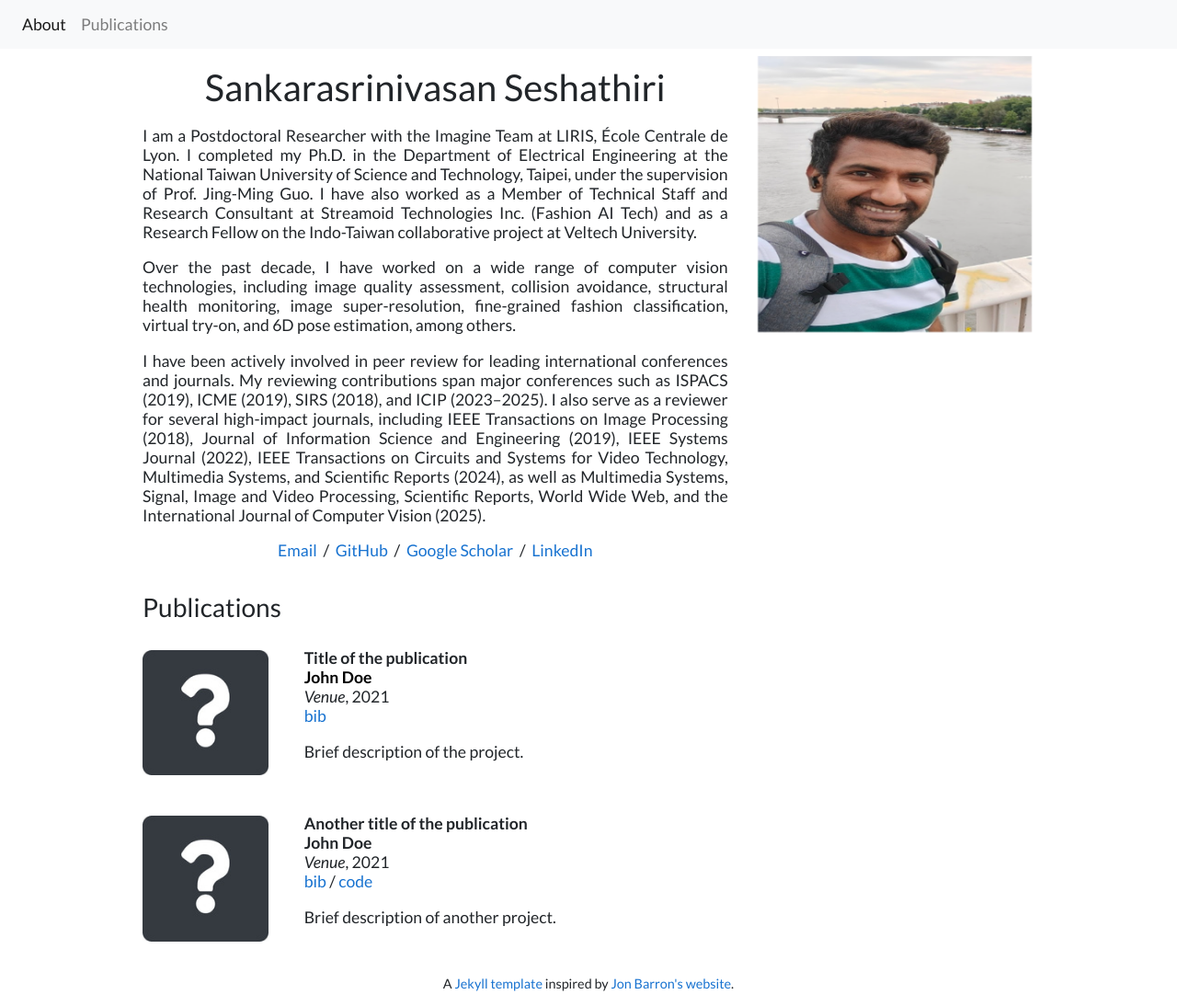
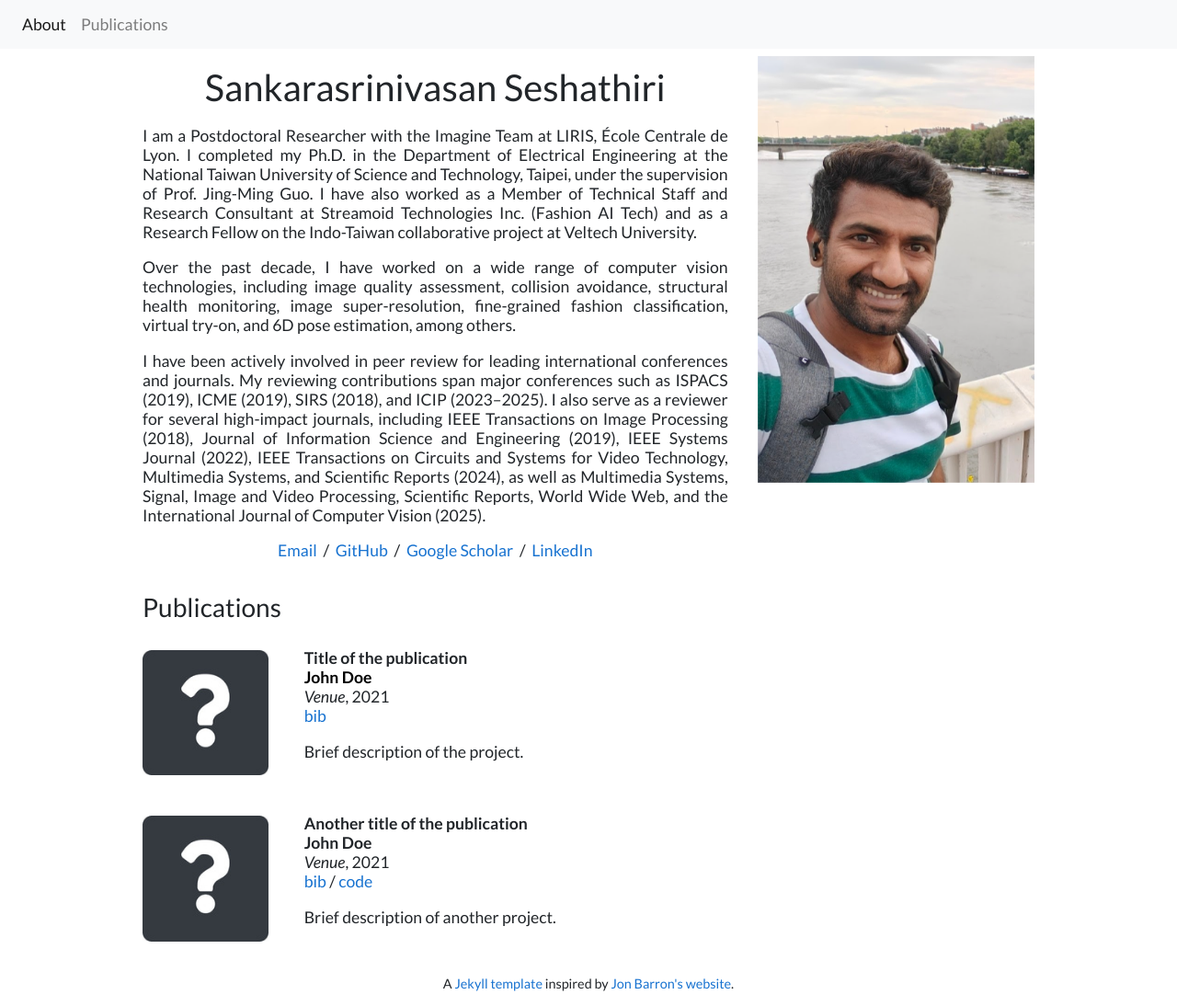
Before and after one commit to SankarSrin/SankarSrin.github.io, a Jekyll site: the page built from index.html, in a window 1280 px wide and 1094 px high. Shown: the whole window at 92% size. Built offline with Jekyll 4.4.1, drawn with Linux system fonts in a browser that asks for light colours.

Commit message:
Update index.html

```diff
--- a/index.html
+++ b/index.html
@@ -27,7 +27,7 @@
         </p>
     </div>
     <div class="col-md-4" style="z-index:4;">
-        <img alt="profile photo" id="portrait" src="portrait.jpg" class="img-fluid" style="width:300px; height:300px; border-radius:0;">
+        <img alt="profile photo" id="portrait" src="portrait.jpg" class="img-fluid" style="width:350px; border-radius:0;">
 
     </div>
 </div>
```
